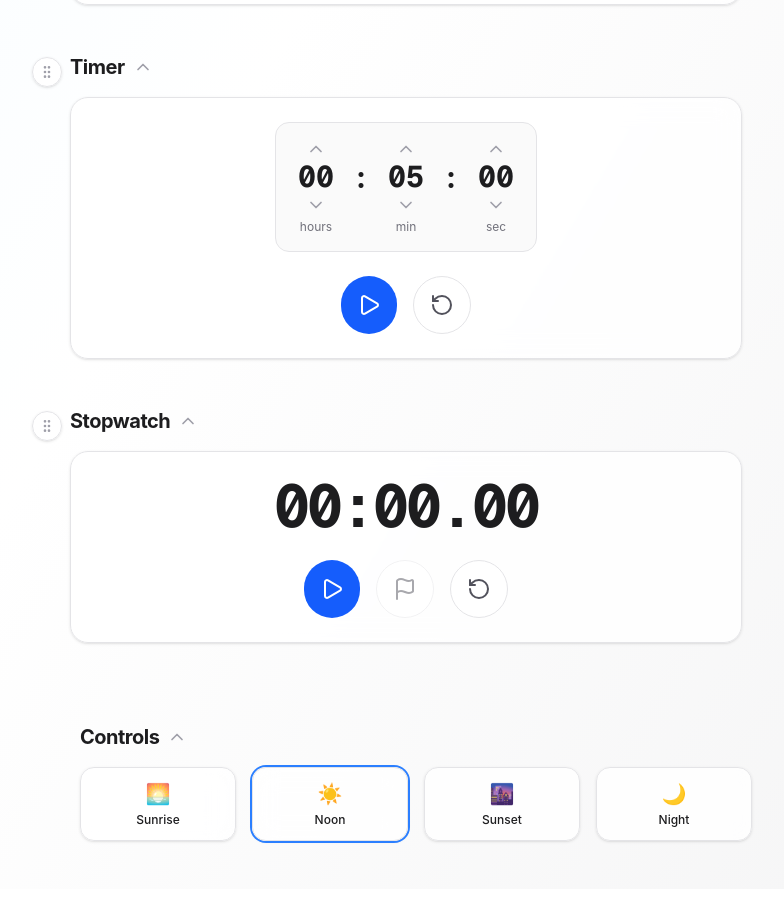
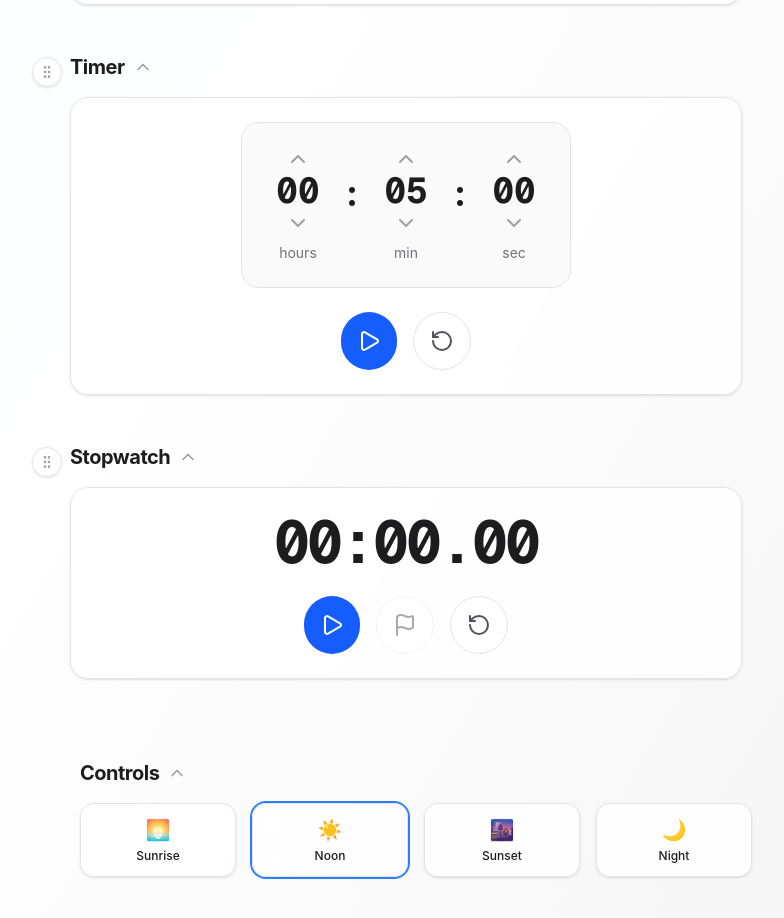
Before and after one commit to do-priyambodo/do-time, a Next.js app in the folder web/: page / in a window 1280 px wide. Shown: the part 1253-2171 px from the top of the page, without its empty margins (224-1008 px from the left). Before the commit the page ends 2142 px from the top, so only its background shows below. Built offline with nearby package versions, Linux system fonts and the light colour scheme.

Commit message:
feat: increase font and box size for Timer inputs

```diff
--- a/web/src/components/Timer.tsx
+++ b/web/src/components/Timer.tsx
@@ -93,7 +93,7 @@ export default function Timer() {
               {formatTime(timeLeft)}
             </div>
           ) : (
-            <div className="flex items-center justify-center space-x-4 bg-zinc-50 p-4 rounded-xl border border-zinc-200">
+            <div className="flex items-center justify-center space-x-4 bg-zinc-50 p-6 rounded-2xl border border-zinc-200">
               {/* Hours Input */}
               <div className="flex flex-col items-center">
                 <button
@@ -103,7 +103,7 @@ export default function Timer() {
                   })}
                   className="text-zinc-400 hover:text-zinc-600"
                 >
-                  <ChevronUp className="w-5 h-5" />
+                  <ChevronUp className="w-6 h-6" />
                 </button>
                 <input
                   type="text"
@@ -118,7 +118,7 @@ export default function Timer() {
                     if (inputHours === '') setInputHours('00');
                     else setInputHours(inputHours.padStart(2, '0'));
                   }}
-                  className="w-12 text-center text-3xl font-bold font-mono bg-transparent text-[#1D1D1F] focus:outline-none"
+                  className="w-16 text-center text-4xl font-bold font-mono bg-transparent text-[#1D1D1F] focus:outline-none"
                 />
                 <button
                   onClick={() => setInputHours(prev => {
@@ -127,12 +127,12 @@ export default function Timer() {
                   })}
                   className="text-zinc-400 hover:text-zinc-600"
                 >
-                  <ChevronDown className="w-5 h-5" />
+                  <ChevronDown className="w-6 h-6" />
                 </button>
-                <span className="text-xs text-zinc-500 mt-1">hours</span>
+                <span className="text-sm text-zinc-500 mt-2">hours</span>
               </div>
 
-              <span className="text-3xl font-bold text-[#1D1D1F] mb-5">:</span>
+              <span className="text-4xl font-bold text-[#1D1D1F] mb-6">:</span>
 
               {/* Minutes Input */}
               <div className="flex flex-col items-center">
@@ -143,7 +143,7 @@ export default function Timer() {
                   })}
                   className="text-zinc-400 hover:text-zinc-600"
                 >
-                  <ChevronUp className="w-5 h-5" />
+                  <ChevronUp className="w-6 h-6" />
                 </button>
                 <input
                   type="text"
@@ -158,7 +158,7 @@ export default function Timer() {
                     if (inputMinutes === '') setInputMinutes('00');
                     else setInputMinutes(inputMinutes.padStart(2, '0'));
                   }}
-                  className="w-12 text-center text-3xl font-bold font-mono bg-transparent text-[#1D1D1F] focus:outline-none"
+                  className="w-16 text-center text-4xl font-bold font-mono bg-transparent text-[#1D1D1F] focus:outline-none"
                 />
                 <button
                   onClick={() => setInputMinutes(prev => {
@@ -167,12 +167,12 @@ export default function Timer() {
                   })}
                   className="text-zinc-400 hover:text-zinc-600"
                 >
-                  <ChevronDown className="w-5 h-5" />
+                  <ChevronDown className="w-6 h-6" />
                 </button>
-                <span className="text-xs text-zinc-500 mt-1">min</span>
+                <span className="text-sm text-zinc-500 mt-2">min</span>
               </div>
 
-              <span className="text-3xl font-bold text-[#1D1D1F] mb-5">:</span>
+              <span className="text-4xl font-bold text-[#1D1D1F] mb-6">:</span>
 
               {/* Seconds Input */}
               <div className="flex flex-col items-center">
@@ -183,7 +183,7 @@ export default function Timer() {
                   })}
                   className="text-zinc-400 hover:text-zinc-600"
                 >
-                  <ChevronUp className="w-5 h-5" />
+                  <ChevronUp className="w-6 h-6" />
                 </button>
                 <input
                   type="text"
@@ -198,7 +198,7 @@ export default function Timer() {
                     if (inputSeconds === '') setInputSeconds('00');
                     else setInputSeconds(inputSeconds.padStart(2, '0'));
                   }}
-                  className="w-12 text-center text-3xl font-bold font-mono bg-transparent text-[#1D1D1F] focus:outline-none"
+                  className="w-16 text-center text-4xl font-bold font-mono bg-transparent text-[#1D1D1F] focus:outline-none"
                 />
                 <button
                   onClick={() => setInputSeconds(prev => {
@@ -207,9 +207,9 @@ export default function Timer() {
                   })}
                   className="text-zinc-400 hover:text-zinc-600"
                 >
-                  <ChevronDown className="w-5 h-5" />
+                  <ChevronDown className="w-6 h-6" />
                 </button>
-                <span className="text-xs text-zinc-500 mt-1">sec</span>
+                <span className="text-sm text-zinc-500 mt-2">sec</span>
               </div>
             </div>
           )}
```
